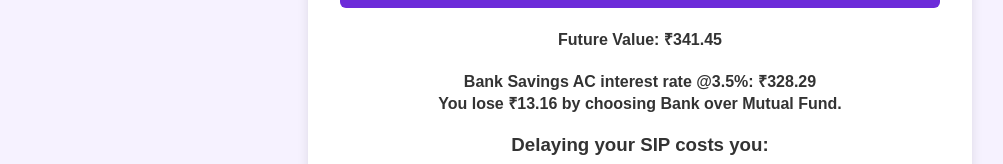
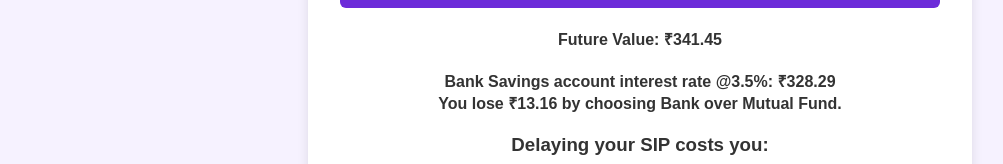
Before and after one commit to Vriddhi01/Vriddhiinvestments, a plain HTML site: page index.html in a window 1280 px wide. Both pictures are taken after typing "5", "5", "5" into the empty fields and a click on the button "Calculate". Shown: the part 361-525 px from the top of the page, without its empty margins (0-1003 px from the left). Drawn offline with nearby package versions, Linux system fonts and the light colour scheme.

Commit message:
Update index.html

```diff
--- a/index.html
+++ b/index.html
@@ -149,7 +149,7 @@
       const bankFV = P * ((Math.pow(1 + bankRate, N) - 1) / bankRate) * (1 + bankRate);
       const bankLoss = FV - bankFV;
       document.getElementById("comparison").innerHTML =
-        "Bank Savings AC interest rate @3.5%: " + formatCurrencyINR(bankFV) + "<br/>" +
+        "Bank Savings account interest rate @3.5%: " + formatCurrencyINR(bankFV) + "<br/>" +
         "You lose " + formatCurrencyINR(bankLoss) + " by choosing Bank over Mutual Fund.";
 
       showDelayLosses(P, Y, r, FV);
```
